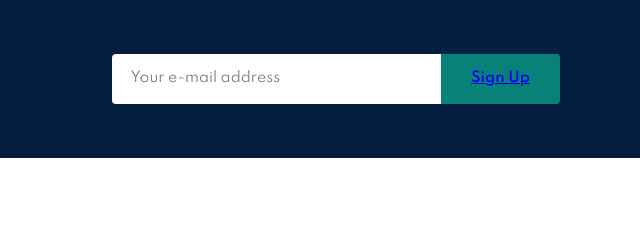
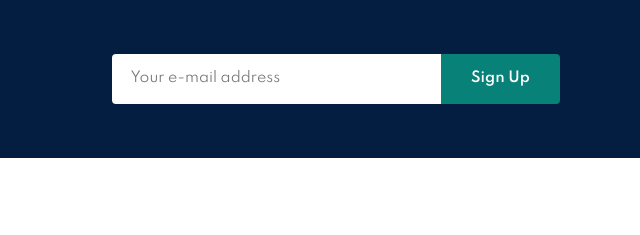
Before and after one commit to subhajitm6/E-Commerce_Website, a website: page index.html in a window 1280 px wide. Shown: the part 3957-4192 px from the top of the page, 640-1280 px from the left. Drawn offline with nearby package versions, Linux system fonts and the light colour scheme.

Commit message:
some modi

```diff
--- a/index.html
+++ b/index.html
@@ -398,7 +398,7 @@
         </div>
         <div class="form">
             <input type="text" placeholder="Your e-mail address">
-            <button class="normal"><a href="sign_up.html">Sign Up</a></button>
+            <button class="normal"><a class="signup" href="sign_up.html">Sign Up</a></button>
 
         </div>
     </section>
--- a/style.css
+++ b/style.css
@@ -59,6 +59,11 @@ button.normal{
   border: none;
   outline: none;
   transition: 0.2s;
+}
+
+.signup{
+  color: white;
+  text-decoration: none;
 }
 
 
```
